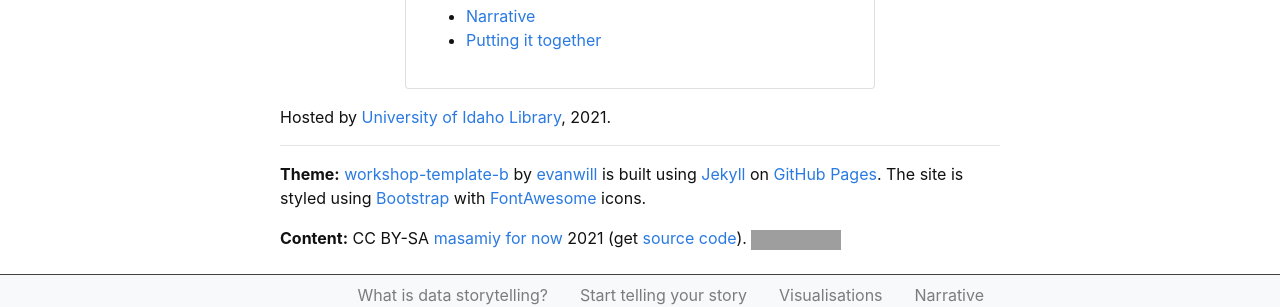
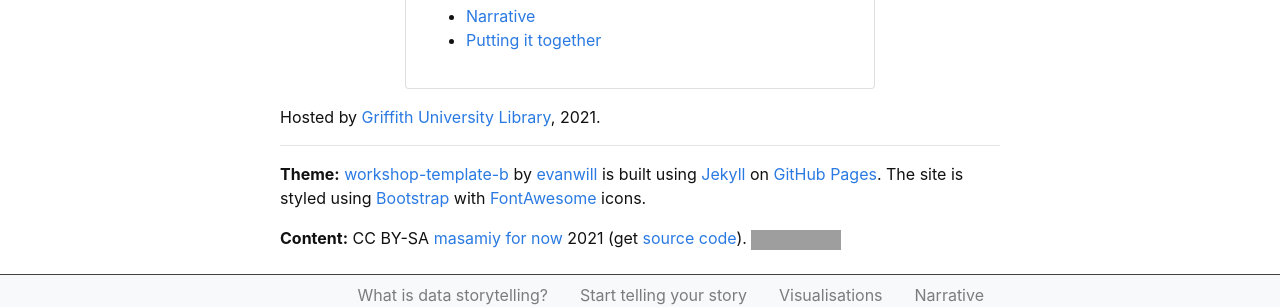
Before and after one commit to masamiy/DataStoryTelling, a Jekyll site: the page built from index.md, in a window 1280 px wide. Shown: the part 1109-1416 px from the top of the page. Built offline with Jekyll 4.4.1, drawn with Linux system fonts in a browser that asks for light colours; grey boxes are pictures that could not be loaded.

Commit message:
Update index.md

```diff
--- a/index.md
+++ b/index.md
@@ -18,7 +18,7 @@ This tutorial can help you construct stories that incite an emotional response a
 
 {% include toc.html %}
 
-Hosted by [University of Idaho Library](http://www.lib.uidaho.edu/), {{ site.pub_year }}.
+Hosted by [Griffith University Library](http://www.lib.uidaho.edu/), {{ site.pub_year }}.
 
 ------
 
```
